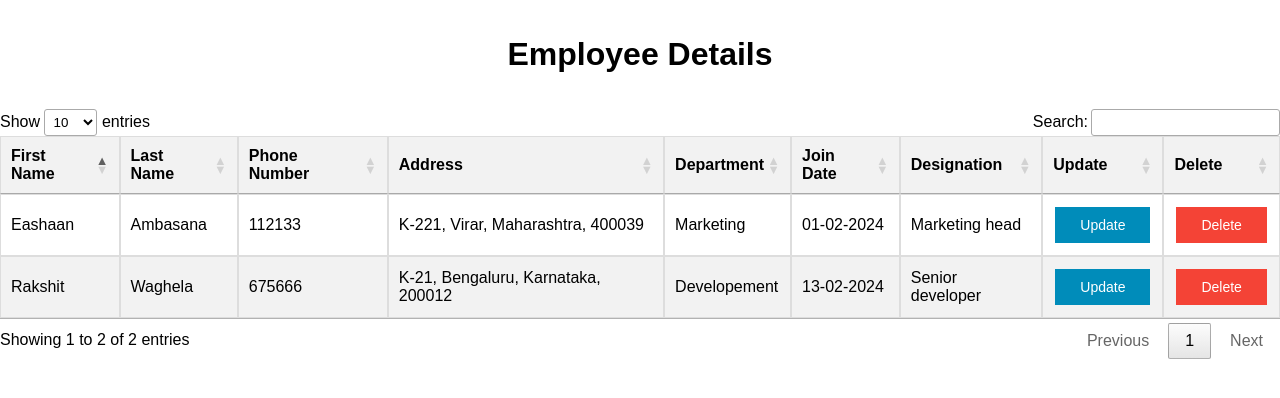
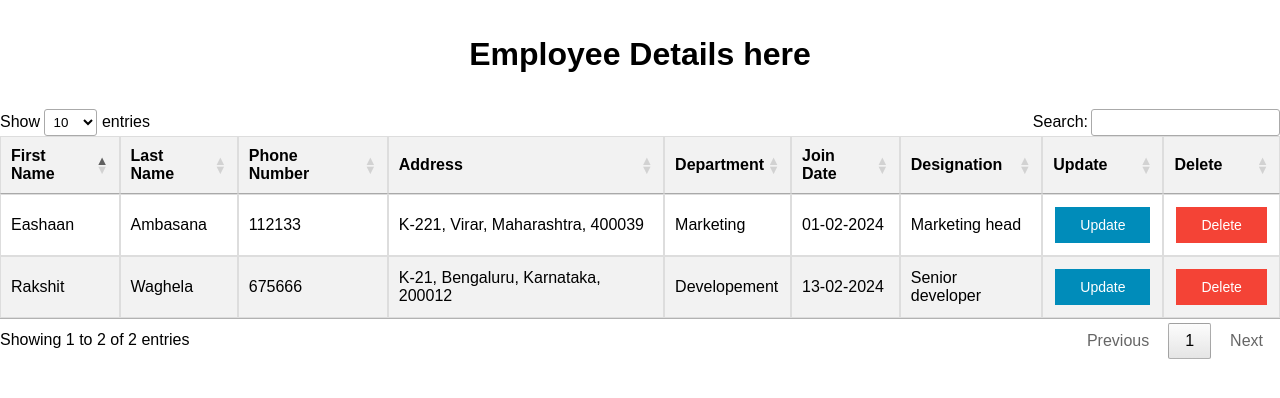
Before and after one commit to manmeet12345/hrms, a Django app: page /home/employee_details/ in a window 1280 px wide. Shown: the part 80-478 px from the top of the page. Run offline with Django 5.2, Linux system fonts and the light colour scheme; data comes from the database, SQL or seed files in the repository; some libraries are stand-ins or nearby versions.

Commit message:
Heading change

```diff
--- a/templates/employee_details.html
+++ b/templates/employee_details.html
@@ -63,7 +63,7 @@
 </head>
 <body>
 <br><br>
-<h1 style="text-align:center">Employee Details</h1><br><br>
+<h1 style="text-align:center">Employee Details here</h1><br><br>
 <table class="employee-table" id="myTable">
     <!-- Table headers -->
     <thead>
```
